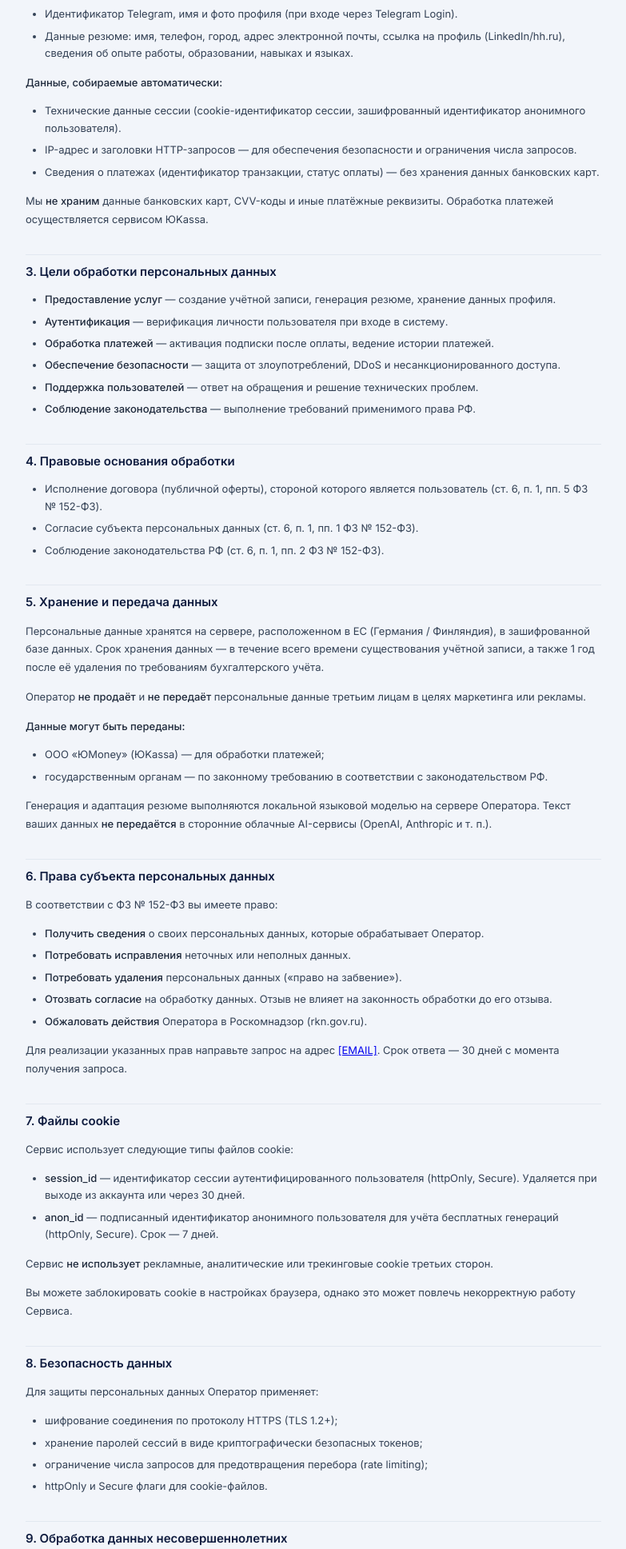
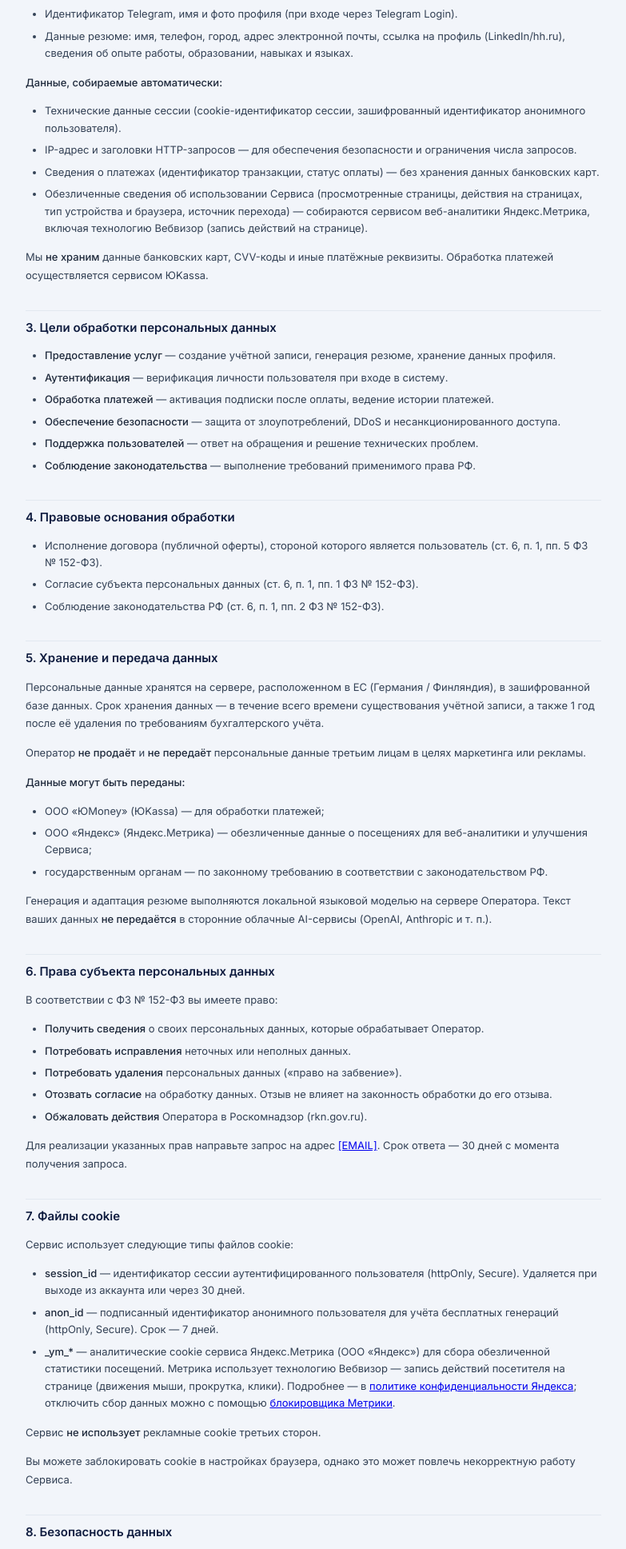
Before and after one commit to Dezodemius/resuming, a Python web app: template templates/privacy.html in a window 1280 px wide. Shown: the part 607-2544 px from the top of the page at 80% size, without its empty margins (248-1031 px from the left). Run offline with Jinja, Linux system fonts and the light colour scheme; the template is opened without the code that fills it, so the values that code supplies are empty.

Commit message:
feat(metrika): webvisor + ecommerce в счётчике, раскрытие Метрики в политике
Счётчик 110466907 создан с Вебвизором — приводим init-параметры
_metrika.html в соответствие (ssr, webvisor, ecommerce, id в tag.js).
В privacy.html убрано ложное утверждение об отсутствии сторонних
аналитических cookie: добавлены _ym_*, Вебвизор, передача обезличенных
данных ООО «Яндекс» и ссылка на opt-out.

Co-Authored-By: Claude Fable 5 <noreply@anthropic.com>

```diff
--- a/templates/_metrika.html
+++ b/templates/_metrika.html
@@ -5,12 +5,15 @@
 m[i].l=1*new Date();
 for (var j = 0; j < document.scripts.length; j++) {if (document.scripts[j].src === r) { return; }}
 k=e.createElement(t),a=e.getElementsByTagName(t)[0],k.async=1,k.src=r,a.parentNode.insertBefore(k,a)})
-(window, document, "script", "https://mc.yandex.ru/metrika/tag.js", "ym");
+(window, document, "script", "https://mc.yandex.ru/metrika/tag.js?id={{ metrika_id }}", "ym");
 
 ym({{ metrika_id }}, "init", {
+    ssr:true,
+    webvisor:true,
     clickmap:true,
-    trackLinks:true,
-    accurateTrackBounce:true
+    ecommerce:"dataLayer",
+    accurateTrackBounce:true,
+    trackLinks:true
 });
 </script>
 <noscript><div><img src="https://mc.yandex.ru/watch/{{ metrika_id }}" style="position:absolute; left:-9999px;" alt="" /></div></noscript>
--- a/templates/privacy.html
+++ b/templates/privacy.html
@@ -26,6 +26,7 @@
   <li>Технические данные сессии (cookie-идентификатор сессии, зашифрованный идентификатор анонимного пользователя).</li>
   <li>IP-адрес и заголовки HTTP-запросов — для обеспечения безопасности и ограничения числа запросов.</li>
   <li>Сведения о платежах (идентификатор транзакции, статус оплаты) — без хранения данных банковских карт.</li>
+  <li>Обезличенные сведения об использовании Сервиса (просмотренные страницы, действия на страницах, тип устройства и браузера, источник перехода) — собираются сервисом веб-аналитики Яндекс.Метрика, включая технологию Вебвизор (запись действий на странице).</li>
 </ul>
 <p>Мы <strong>не храним</strong> данные банковских карт, CVV-коды и иные платёжные реквизиты. Обработка платежей осуществляется сервисом ЮKassa.</p>
 
@@ -52,6 +53,7 @@
 <p><strong>Данные могут быть переданы:</strong></p>
 <ul>
   <li>ООО «ЮMoney» (ЮKassa) — для обработки платежей;</li>
+  <li>ООО «Яндекс» (Яндекс.Метрика) — обезличенные данные о посещениях для веб-аналитики и улучшения Сервиса;</li>
   <li>государственным органам — по законному требованию в соответствии с законодательством РФ.</li>
 </ul>
 <p>Генерация и адаптация резюме выполняются локальной языковой моделью на сервере Оператора. Текст ваших данных <strong>не передаётся</strong> в сторонние облачные AI-сервисы (OpenAI, Anthropic и т.&nbsp;п.).</p>
@@ -72,8 +74,9 @@
 <ul>
   <li><strong>session_id</strong> — идентификатор сессии аутентифицированного пользователя (httpOnly, Secure). Удаляется при выходе из аккаунта или через 30 дней.</li>
   <li><strong>anon_id</strong> — подписанный идентификатор анонимного пользователя для учёта бесплатных генераций (httpOnly, Secure). Срок — 7 дней.</li>
+  <li><strong>_ym_*</strong> — аналитические cookie сервиса Яндекс.Метрика (ООО «Яндекс») для сбора обезличенной статистики посещений. Метрика использует технологию Вебвизор — запись действий посетителя на странице (движения мыши, прокрутка, клики). Подробнее — в <a href="https://yandex.ru/legal/confidential/" target="_blank" rel="noopener">политике конфиденциальности Яндекса</a>; отключить сбор данных можно с помощью <a href="https://yandex.ru/support/metrica/general/opt-out.html" target="_blank" rel="noopener">блокировщика Метрики</a>.</li>
 </ul>
-<p>Сервис <strong>не использует</strong> рекламные, аналитические или трекинговые cookie третьих сторон.</p>
+<p>Сервис <strong>не использует</strong> рекламные cookie третьих сторон.</p>
 <p>Вы можете заблокировать cookie в настройках браузера, однако это может повлечь некорректную работу Сервиса.</p>
 
 <h2>8. Безопасность данных</h2>
```
